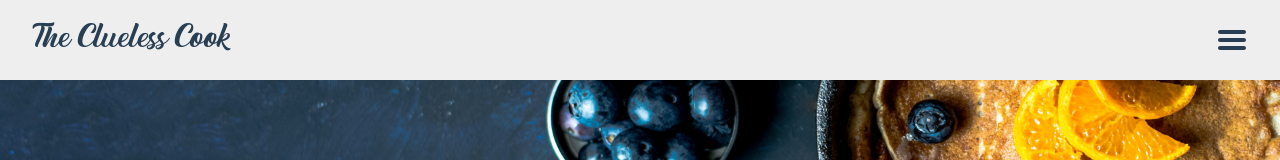
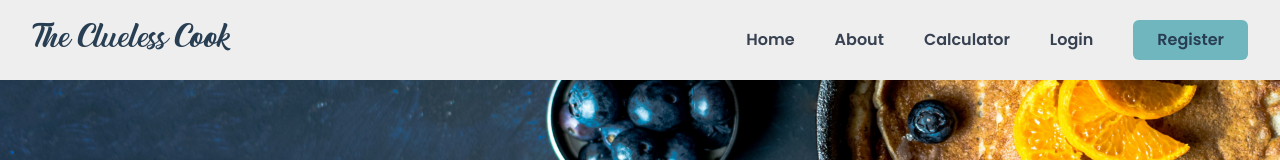
Before and after one commit to ronald-it/the-clueless-cook, a Next.js app: page / in a window 1280 px wide. Shown: the top 160 px of the page. Built offline with nearby package versions, Linux system fonts and the light colour scheme; no server answers; what @savvywombat/tailwindcss-grid-areas, @savvywombat/tailwindcss-grid-named-lines would draw is missing.

Commit message:
Header is now responsive for laptop and pc as well.

```diff
--- a/src/components/Header.js
+++ b/src/components/Header.js
@@ -1,15 +1,35 @@
 import { useState } from 'react';
 import CustomImage from './CustomImage/CustomImage';
 import HamburgerIcon from './HamburgerIcon';
+import Link from 'next/link';
 
 export default function Header({ toggleModal }) {
   return (
     <header className='bg-[#EEEEEE] flex justify-center'>
       <div className='flex px-8 justify-between items-center py-4 w-full max-w-2xl lg:max-w-7xl'>
         <h1 className='font-light text-darkblue'>The Clueless Cook</h1>
-        <button className='w-8' onClick={toggleModal}>
-          <HamburgerIcon/>
+        <button className='w-8 lg:hidden' onClick={toggleModal}>
+          <HamburgerIcon />
         </button>
+        <nav className='hidden lg:block'>
+          <ul className='flex items-center gap-x-10 [&>*]:font-semibold [&>*]:text-gray-700'>
+            <Link href='/'>
+              <li>Home</li>
+            </Link>
+            <a href='#footer'>
+              <li>About</li>
+            </a>
+            <Link href='/calculator'>
+              <li>Calculator</li>
+            </Link>
+            <Link href='/login'>
+              <li>Login</li>
+            </Link>
+            <Link href='/register'>
+              <li className='flex justify-center bg-lightblue text-darkblue font-semibold rounded-md py-2 px-6'>Register</li>
+            </Link>
+          </ul>
+        </nav>
       </div>
     </header>
   );
--- a/src/components/RecipeCard.js
+++ b/src/components/RecipeCard.js
@@ -14,7 +14,7 @@ export default function RecipeCard({
 }) {
   console.log(index)
   return (
-    <article className={`rounded-md shadow-3xl basis-[18rem] grow max-w-[24rem] lg:max-w-[28rem] swiper-slide ${index == 1 && '-mx-2 z-[9998]'}`}>
+    <article className={`rounded-md shadow-3xl basis-[18rem] grow max-w-[24rem] lg:max-w-[28rem] swiper-slide ${index == 1 && '-mx-2 z-[9998]'} bg-white`}>
       <Link href={link}>
         <CustomImage
           src={image}
```
